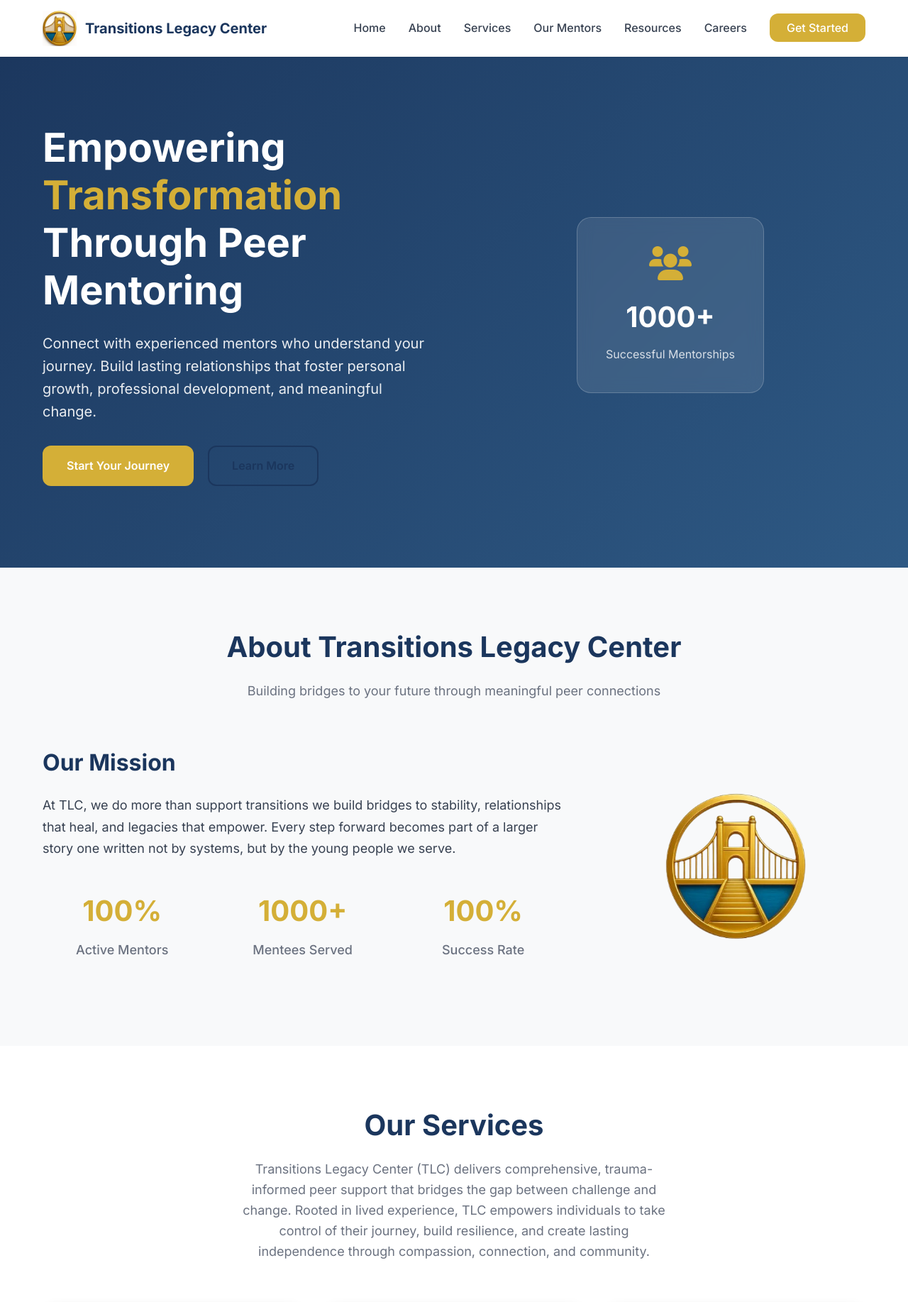
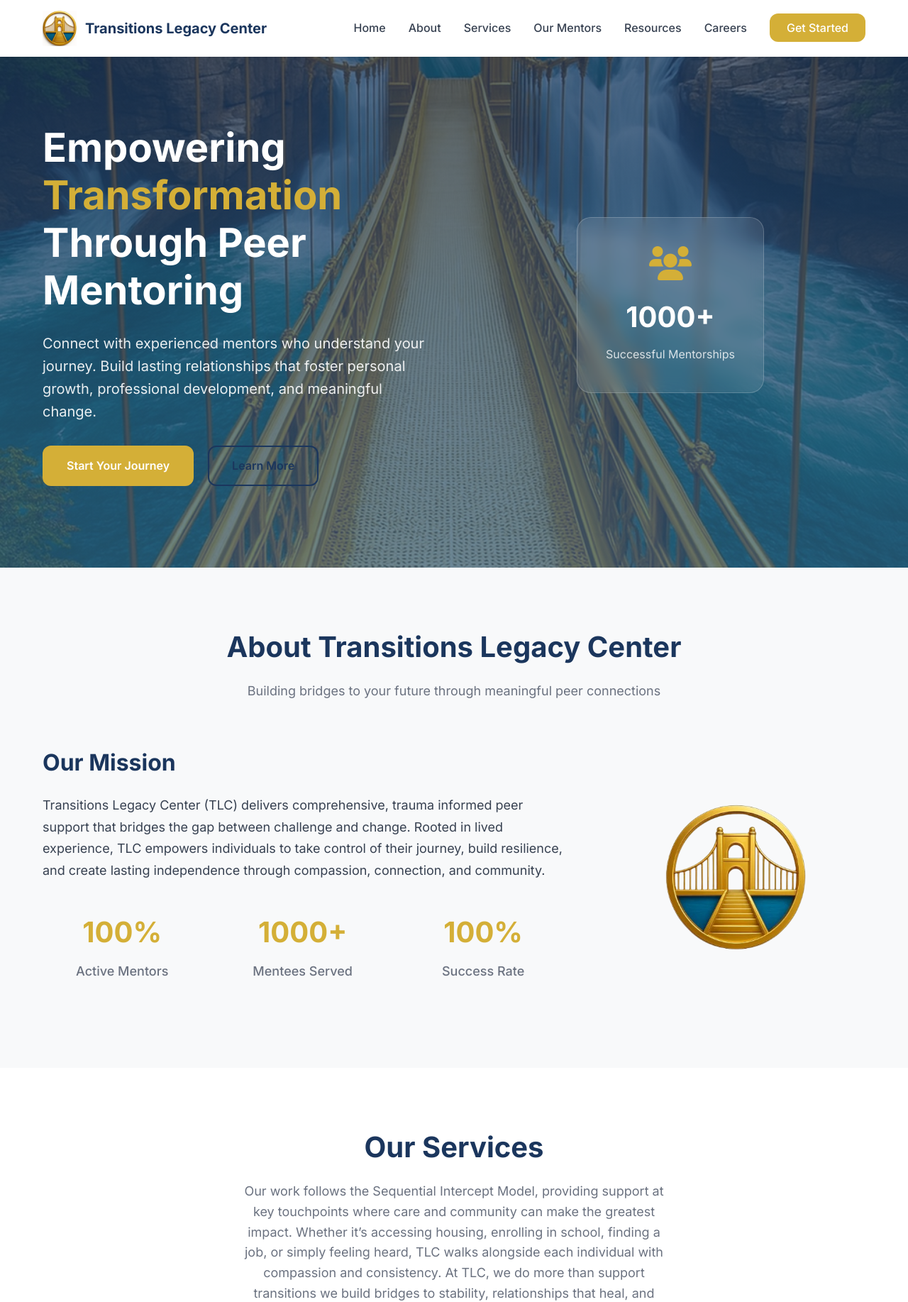
Before and after one commit to josiahlaster/TLCWeb, a plain HTML site: page index.html in a window 1280 px wide. Shown: the top 1835 px of the page at 71% size. Drawn offline with Linux system fonts and the light colour scheme.

Commit message:
hero updates

```diff
--- a/css/style.css
+++ b/css/style.css
@@ -218,8 +218,10 @@ img {
 
 /* ===== HERO SECTION ===== */
 .hero {
-    background: linear-gradient(135deg, var(--deep-blue) 0%, var(--light-blue) 100%);
-
+    background: linear-gradient(rgba(27, 54, 93, 0.7), rgba(46, 89, 132, 0.7)), url('../assets/Background.jpg');
+    background-size: cover;
+    background-position: center;
+    background-attachment: fixed;
     color: var(--white);
     padding: 140px 0 80px;
     min-height: 100vh;
--- a/index.html
+++ b/index.html
@@ -87,6 +87,7 @@
                         "description": "Personalized guidance from experienced mentors"
                     }
                 },
+
                 {
                     "@type": "Offer",
                     "itemOffered": {
@@ -95,6 +96,7 @@
                         "description": "Structured group settings for peer learning"
                     }
                 },
+
                 {
                     "@type": "Offer",
                     "itemOffered": {
@@ -167,7 +169,7 @@
                     Build lasting relationships that foster personal growth, professional development, and meaningful change.
                 </p>
                 <div class="hero-buttons">
-                    <a href="#contact" class="btn btn-primary">Start Your Journey</a>
+                    <a href="https://www.jotform.com/form/252594932823162" class="btn btn-primary">Start Your Journey</a>
                     <a href="#about" class="btn btn-secondary">Learn More</a>
                 </div>
             </div>
@@ -191,7 +193,7 @@
             <div class="about-grid">
                 <div class="about-content">
                     <h3>Our Mission</h3>
-                    <p>At TLC, we do more than support transitions we build bridges to stability, relationships that heal, and legacies that empower. Every step forward becomes part of a larger story one written not by systems, but by the young people we serve.</p>
+                    <p>Transitions Legacy Center (TLC) delivers comprehensive, trauma informed peer support that bridges the gap between challenge and change. Rooted in lived experience, TLC empowers individuals to take control of their journey, build resilience, and create lasting independence through compassion, connection, and community.</p>
 
                     <div class="stats">
                         <div class="stat-item">
@@ -220,8 +222,9 @@
         <div class="container">
             <div class="section-header">
                 <h2>Our Services</h2>
-                <p>Transitions Legacy Center (TLC) delivers comprehensive, trauma-informed peer support that bridges the gap between challenge and change. Rooted in lived experience, TLC empowers individuals to take control of their journey, build resilience, and create lasting independence through compassion, connection, and community.
-                     </div>
+                <p>Our work follows the Sequential Intercept Model, providing support at key touchpoints where care and community can make the greatest impact. Whether it’s accessing housing, enrolling in school, finding a job, or simply feeling heard, TLC walks alongside each individual with compassion and consistency.
+At TLC, we do more than support transitions we build bridges to stability, relationships that heal, and legacies that empower. Every step forward becomes part of a larger story one written not by systems, but by the young people we serve.</p>
+            </div>
             <div class="services-grid">
                 <div class="service-card">
                     <div class="service-icon">
@@ -235,7 +238,8 @@
                         <li>Confidential support</li>
                     </ul>
                 </div>
-                <div class="service-card">
+               <!--
+                 <div class="service-card">
                     <div class="service-icon">
                         <i class="fas fa-users-cog"></i>
                     </div>
@@ -247,6 +251,7 @@
                         <li>Networking opportunities</li>
                     </ul>
                 </div>
+                -->
                 <div class="service-card">
                     <div class="service-icon">
                         <i class="fas fa-laptop"></i>
@@ -271,11 +276,13 @@
                         <li>Leadership training</li>
                     </ul>
                 </div>
+
             </div>
         </div>
     </section>
 
     <!-- Mentors Section -->
+    <!--
     <section id="mentors" class="mentors">
         <div class="container">
             <div class="section-header">
@@ -322,7 +329,7 @@
             </div>
         </div>
     </section>
-
+    -->
     <!-- Testimonials -->
     <section class="testimonials">
         <div class="container">
@@ -465,7 +472,7 @@
                     <h4>Services</h4>
                     <ul>
                         <li><a href="#">One-on-One Mentoring</a></li>
-                        <li><a href="#">Group Mentoring</a></li>
+                        <!--<li><a href="#">Group Mentoring</a></li> -->
                         <li><a href="#">Virtual Sessions</a></li>
                         <li><a href="#">Professional Development</a></li>
                     </ul>
```
Also changed, not shown: careers.html (+1 -1 lines), resources.html (+1 -1 lines), assets/Background.jpg (added).
